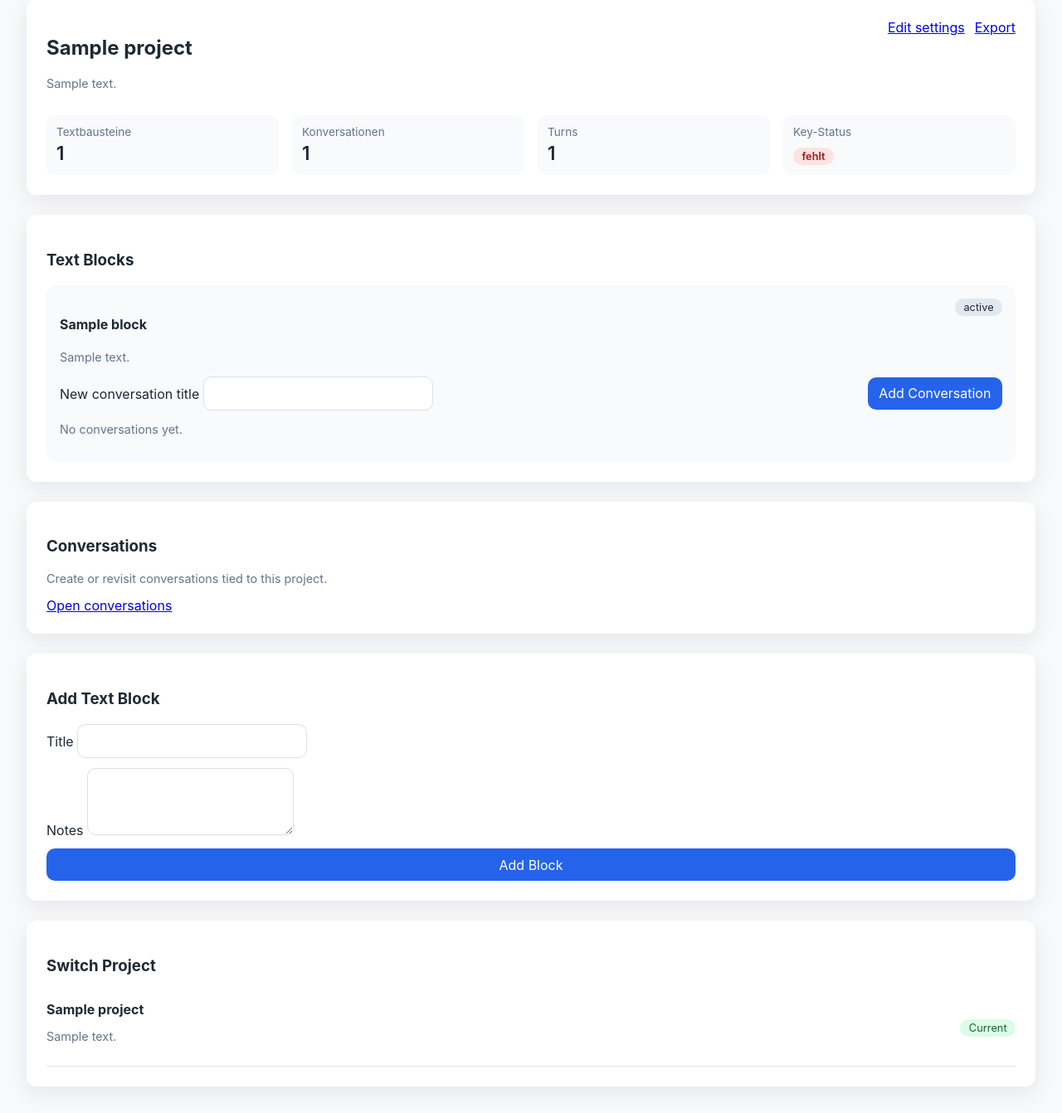
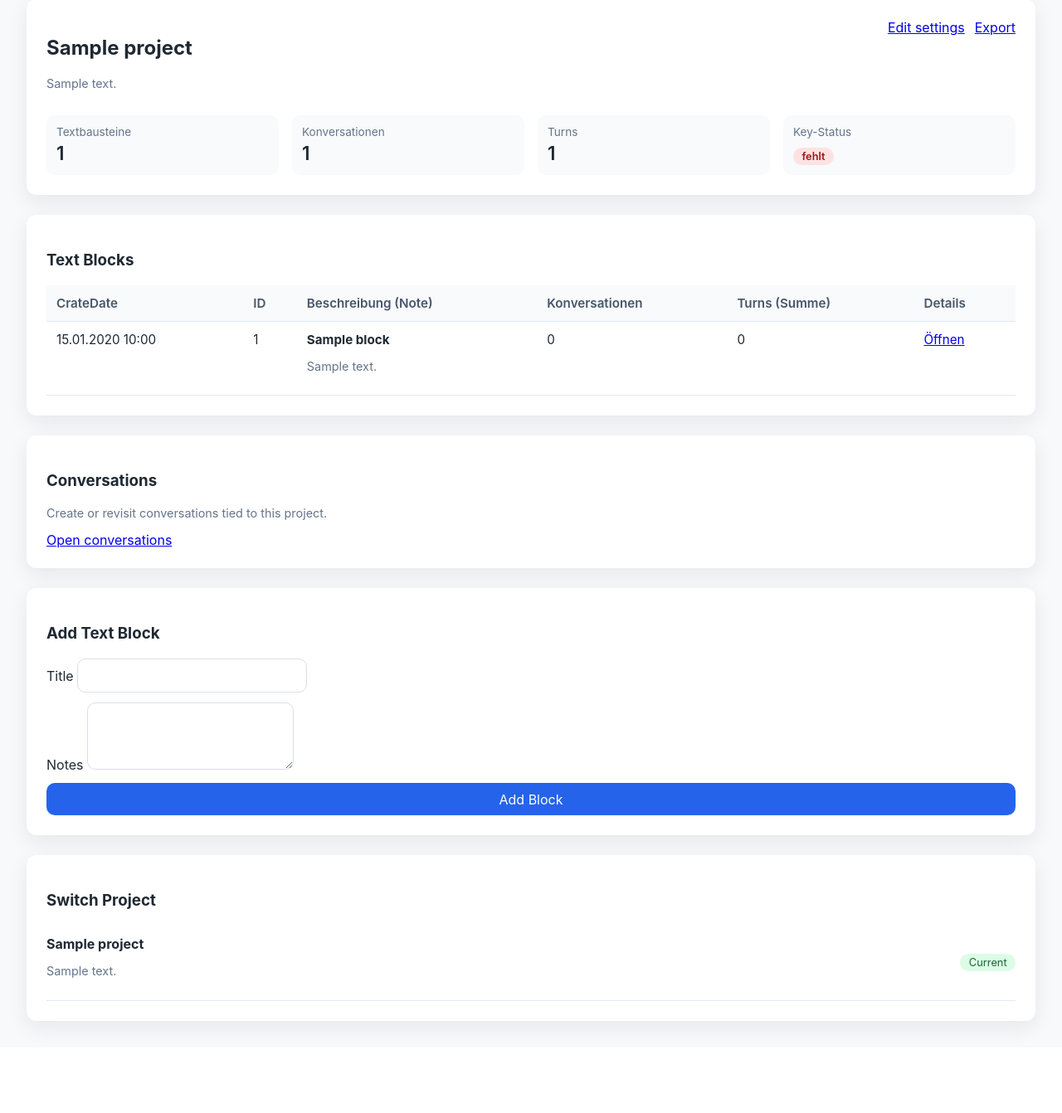
Before and after one commit to david-dd/academicGPT, a FastAPI app: a page that uses templates/project_dashboard.html in a window 1280 px wide. Shown: the part 147-1489 px from the top of the page at 83% size. After the commit the page ends 1392 px from the top, so only its background shows below. Run offline with FastAPI, Linux system fonts and the light colour scheme; tables that the repository leaves empty hold one stand-in row (values such as "Sample post"); some libraries are stand-ins or nearby versions.

Commit message:
Update dashboard text blocks listing

```diff
--- a/app/main.py
+++ b/app/main.py
@@ -362,6 +362,7 @@ def create_project(
 def project_dashboard(project_slug: str, request: Request, db: Session = Depends(get_db)):
     project = get_project_by_slug_or_404(db, project_slug)
     stats = crud.get_project_stats(db, project_id=project.id)
+    text_blocks_overview = crud.list_text_blocks_overview(db, project_id=project.id)
     has_key = any(secret.secret_type == "openai_api_key" for secret in project.secrets)
     projects = crud.list_projects(db)
     return templates.TemplateResponse(
@@ -372,6 +373,7 @@ def project_dashboard(project_slug: str, request: Request, db: Session = Depends
             "projects": projects,
             "stats": stats,
             "has_key": has_key,
+            "text_blocks_overview": text_blocks_overview,
             "relation_labels": RELATION_LABELS,
         },
     )
@@ -397,11 +399,17 @@ def create_project_conversation(
     project_slug: str,
     title: str = Form(...),
     system_instruction: str | None = Form(None),
+    notes: str | None = Form(None),
     db: Session = Depends(get_db),
 ):
     project = get_project_by_slug_or_404(db, project_slug)
     conversation = crud.create_conversation(
-        db, project=project, title=title, source="openai", external_id=None
+        db,
+        project=project,
+        title=title,
+        source="openai",
+        external_id=None,
+        notes=notes,
     )
     if system_instruction and system_instruction.strip():
         crud.create_turn(
@@ -469,6 +477,8 @@ def list_blocks(
         if selected_block
         else []
     )
+    conversation_ids = [link.conversation.id for link in filtered_links]
+    turn_counts = crud.get_turn_counts_for_conversations(db, conversation_ids)
     projects = crud.list_projects(db)
     return templates.TemplateResponse(
         "text_blocks/index.html",
@@ -479,6 +489,7 @@ def list_blocks(
             "blocks": blocks,
             "selected_block": selected_block,
             "links": filtered_links,
+            "turn_counts": turn_counts,
             "link_relation": link_relation,
             "link_query": link_query,
             "relation_types": RELATION_TYPES,
@@ -508,6 +519,8 @@ def block_detail(
         db=db,
         project_id=project.id,
     )
+    conversation_ids = [link.conversation.id for link in filtered_links]
+    turn_counts = crud.get_turn_counts_for_conversations(db, conversation_ids)
     highlight_terms = extract_query_terms(q)
     highlight_pattern = build_highlight_pattern(highlight_terms)
     search_highlights = []
@@ -525,6 +538,7 @@ def block_detail(
         "project": project,
         "block": block,
         "links": filtered_links,
+        "turn_counts": turn_counts,
         "link_relation": link_relation,
         "link_query": link_query,
         "relation_types": RELATION_TYPES,
@@ -602,11 +616,14 @@ def block_links(
         db=db,
         project_id=project.id,
     )
+    conversation_ids = [link.conversation.id for link in filtered_links]
+    turn_counts = crud.get_turn_counts_for_conversations(db, conversation_ids)
     context = {
         "request": request,
         "project": project,
         "block": block,
         "links": filtered_links,
+        "turn_counts": turn_counts,
         "link_relation": link_relation,
         "link_query": link_query,
         "relation_types": RELATION_TYPES,
@@ -629,6 +646,7 @@ def add_block_link(
     relation: str = Form(...),
     conversation_id: int | None = Form(None),
     new_title: str | None = Form(None),
+    new_notes: str | None = Form(None),
     db: Session = Depends(get_db),
 ):
     project = get_project_by_slug_or_404(db, project_slug)
@@ -649,6 +667,7 @@ def add_block_link(
             title=new_title,
             source="manual",
             external_id=None,
+            notes=new_notes,
         )
     crud.create_link(db, text_block=block, conversation=conversation, relation=relation)
     return block_links(
@@ -694,6 +713,7 @@ def create_conversation(
     project_slug: str,
     block_id: int,
     title: str = Form(...),
+    notes: str | None = Form(None),
     db: Session = Depends(get_db),
 ):
     project = get_project_by_slug_or_404(db, project_slug)
@@ -701,7 +721,12 @@ def create_conversation(
     if not block or block.project_id != project.id:
         raise HTTPException(status_code=404, detail="Text block not found")
     conversation = crud.create_conversation(
-        db, project=block.project, title=title, source="other", external_id=None
+        db,
+        project=block.project,
+        title=title,
+        source="other",
+        external_id=None,
+        notes=notes,
     )
     crud.create_link(db, text_block=block, conversation=conversation, relation="ideation")
     return RedirectResponse(url=f"/p/{project.slug}/dashboard", status_code=303)
@@ -758,6 +783,22 @@ def update_conversation_link(
         raise HTTPException(status_code=400, detail="Invalid relation type")
     link.relation = relation
     db.commit()
+    return RedirectResponse(
+        url=f"/p/{project.slug}/conversations/{conversation.id}", status_code=303
+    )
+
+
+@app.post("/p/{project_slug}/conversations/{conversation_id}/meta")
+def update_conversation_meta(
+    project_slug: str,
+    conversation_id: int,
+    title: str = Form(...),
+    notes: str | None = Form(None),
+    db: Session = Depends(get_db),
+):
+    project = get_project_by_slug_or_404(db, project_slug)
+    conversation = get_conversation_or_404(db, project, conversation_id)
+    crud.update_conversation(db, conversation=conversation, title=title, notes=notes)
     return RedirectResponse(
         url=f"/p/{project.slug}/conversations/{conversation.id}", status_code=303
     )
@@ -967,7 +1008,15 @@ def export_project(project_slug: str, db: Session = Depends(get_db)):
 
     def generate():
         for row in rows:
-            yield json.dumps(dict(row), ensure_ascii=False) + "\n"
+            payload = dict(row)
+            text_block_ids = payload.get("text_block_ids")
+            if text_block_ids:
+                payload["text_block_ids"] = [
+                    int(block_id) for block_id in text_block_ids.split(",") if block_id
+                ]
+            else:
+                payload["text_block_ids"] = []
+            yield json.dumps(payload, ensure_ascii=False) + "\n"
 
     headers = {"Content-Disposition": f"attachment; filename=project_{project.id}.jsonl"}
     return StreamingResponse(generate(), media_type="application/jsonl", headers=headers)
--- a/app/models.py
+++ b/app/models.py
@@ -72,6 +72,7 @@ class Conversation(Base):
     id: Mapped[int] = mapped_column(primary_key=True)
     project_id: Mapped[int] = mapped_column(ForeignKey("projects.id"))
     title: Mapped[str] = mapped_column(String(200))
+    notes: Mapped[str | None] = mapped_column(Text)
     source: Mapped[str] = mapped_column(String(50))
     external_id: Mapped[str | None] = mapped_column(String(200))
     created_at: Mapped[datetime] = mapped_column(DateTime, default=utc_now)
--- a/static/css/styles.css
+++ b/static/css/styles.css
@@ -56,6 +56,30 @@ body {
   list-style: none;
   padding: 0;
   margin: 0;
+}
+
+.table-wrap {
+  overflow-x: auto;
+}
+
+.data-table {
+  width: 100%;
+  border-collapse: collapse;
+  font-size: 0.95rem;
+}
+
+.data-table th,
+.data-table td {
+  text-align: left;
+  padding: 0.75rem;
+  border-bottom: 1px solid #e2e8f0;
+  vertical-align: top;
+}
+
+.data-table th {
+  background: #f8fafc;
+  color: #475569;
+  font-weight: 600;
 }
 
 .list li {
--- a/templates/conversations.html
+++ b/templates/conversations.html
@@ -14,6 +14,10 @@
     <label>
       Title
       <input type="text" name="title" required />
+    </label>
+    <label>
+      Beschreibung / Notiz
+      <textarea name="notes" rows="3"></textarea>
     </label>
     <label>
       Initial system instruction (optional)
--- a/templates/project_dashboard.html
+++ b/templates/project_dashboard.html
@@ -39,50 +39,38 @@
 
 <section class="card">
   <h3>Text Blocks</h3>
-  {% if project.text_blocks %}
-    <div class="stack">
-      {% for block in project.text_blocks %}
-      <article id="block-{{ block.id }}" class="subcard">
-        <div class="split">
-          <div>
-            <h4>{{ block.title }}</h4>
-            <p class="muted">{{ block.notes or "No notes" }}</p>
-          </div>
-          <span class="pill">{{ block.status }}</span>
-        </div>
-        <form method="post" action="/p/{{ project.slug }}/blocks/{{ block.id }}/conversations" class="form-inline">
-          <label class="grow">
-            New conversation title
-            <input type="text" name="title" required>
-          </label>
-          <button type="submit">Add Conversation</button>
-        </form>
-        {% if block.links %}
-          <div class="stack">
-            {% for link in block.links %}
-            <div id="conversation-{{ link.conversation.id }}" class="conversation">
-              <div class="split">
-                <div>
-                  <strong>{{ link.conversation.title }}</strong>
-                  <span class="muted">({{ relation_labels[link.relation] }})</span>
-                  <p class="muted">Turns: {{ link.conversation.turns | length }}</p>
-                </div>
-                <span class="pill">{{ link.conversation.source }}</span>
-              </div>
-              <div class="row-actions">
-                <a href="/p/{{ project.slug }}/conversations/{{ link.conversation.id }}">Open chat</a>
-              </div>
-            </div>
-            {% endfor %}
-          </div>
-        {% else %}
-          <p class="muted">No conversations yet.</p>
-        {% endif %}
-      </article>
-      {% endfor %}
+  {% if text_blocks_overview %}
+    <div class="table-wrap">
+      <table class="data-table">
+        <thead>
+          <tr>
+            <th>CrateDate</th>
+            <th>ID</th>
+            <th>Beschreibung (Note)</th>
+            <th>Konversationen</th>
+            <th>Turns (Summe)</th>
+            <th>Details</th>
+          </tr>
+        </thead>
+        <tbody>
+          {% for entry in text_blocks_overview %}
+            <tr>
+              <td>{{ entry.block.created_at.strftime("%d.%m.%Y %H:%M") }}</td>
+              <td>{{ entry.block.tb_id }}</td>
+              <td>
+                <strong>{{ entry.block.title }}</strong>
+                <p class="muted">{{ entry.block.notes or "Noch keine Notiz." }}</p>
+              </td>
+              <td>{{ entry.conversation_count }}</td>
+              <td>{{ entry.turn_count }}</td>
+              <td><a href="/p/{{ project.slug }}/blocks/{{ entry.block.id }}">Öffnen</a></td>
+            </tr>
+          {% endfor %}
+        </tbody>
+      </table>
     </div>
   {% else %}
-    <p class="muted">No text blocks yet. Add one below.</p>
+    <p class="muted">Noch keine Textbausteine vorhanden.</p>
   {% endif %}
 </section>
 
```
Also changed, not shown: app/crud.py (+63 -2 lines), migrations/versions/0003_add_conversation_notes.py (added, +21 -0 lines), templates/conversation_detail.html (+11 -0 lines), templates/text_blocks/links.html (+32 -7 lines).
